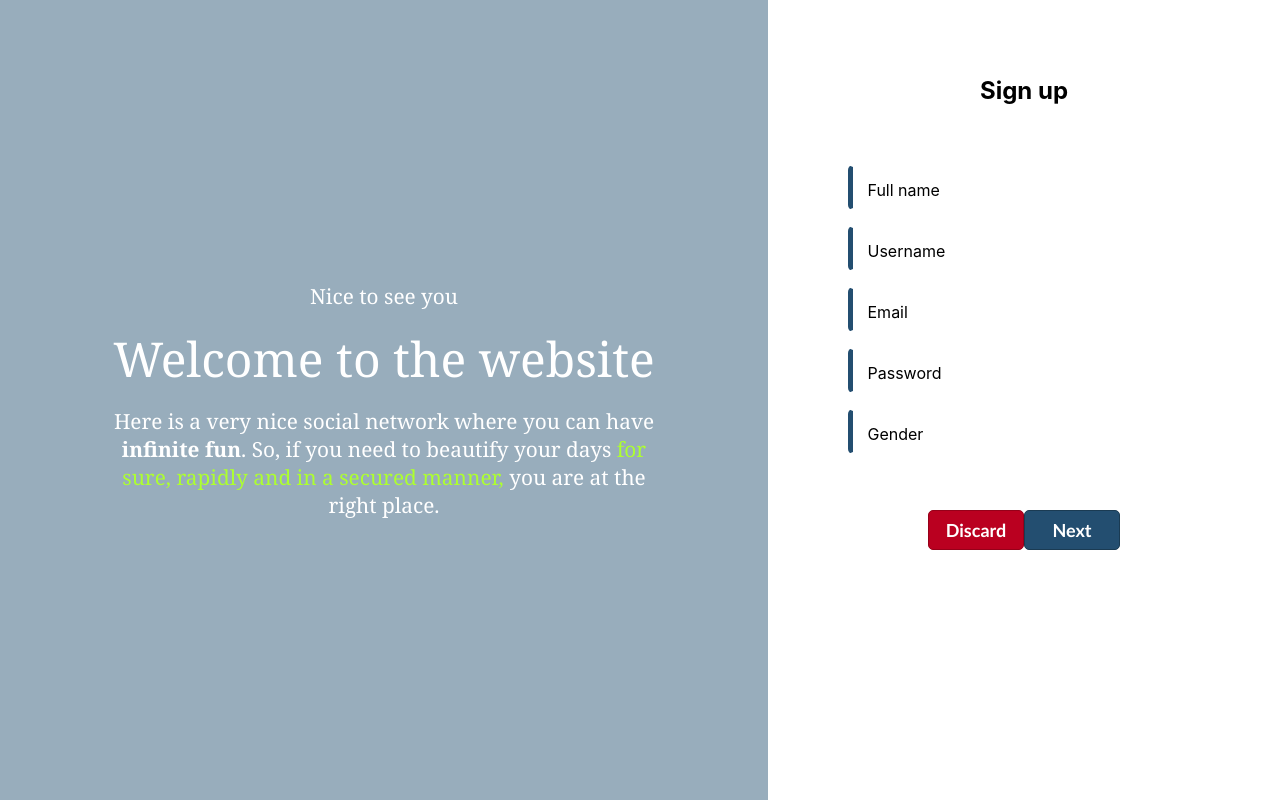
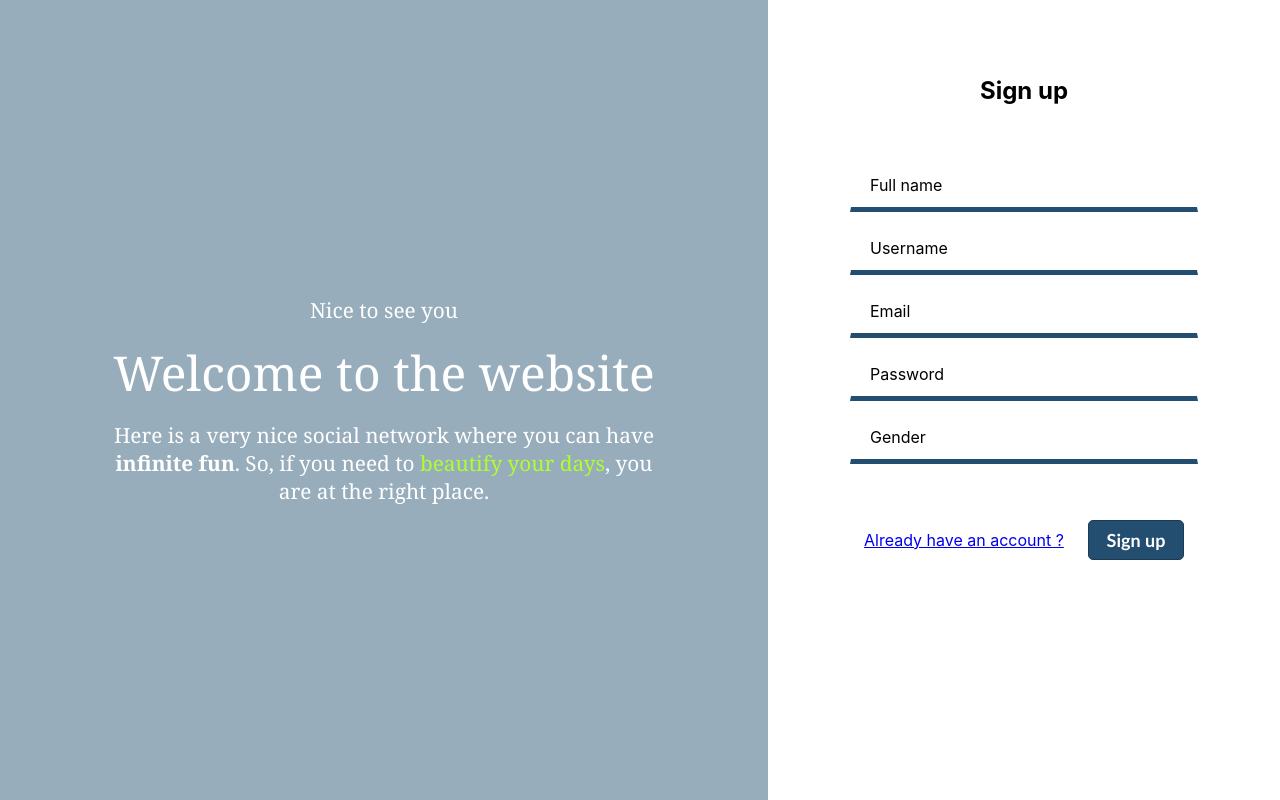
Before and after one commit to reseau-social-tp/friendly-frontend-service, a React (Create React App) app in the folder social-network-project/: page /sign-up in a window 1280 px wide. Built offline with nearby package versions, Linux system fonts and the light colour scheme.

Commit message:
modified sign up page

```diff
--- a/social-network-project/src/components/UserSignUp/scriptC.js
+++ b/social-network-project/src/components/UserSignUp/scriptC.js
@@ -1,13 +1,8 @@
-// # +====================================================================================+ #
-// # |================================= Powerk-soft ======================================| #
-// # |====================== bus-tickets app - All rights reserved =======================| #
-// # |======================= Programmer: NDANG ESSI Pierre Junior =======================| #
-// # +====================================================================================+ #
 
 import { useState } from 'react';
 import './styleC.css';
 import CustomAlert from '../Alert';
-import { useNavigate } from "react-router-dom";
+import { useNavigate,  Link } from "react-router-dom";
 import {LinearProgress, Box} from '@mui/material';
 
 export default function UserSignUp() {
@@ -75,7 +70,7 @@ export default function UserSignUp() {
                     <div className='contain'>
                         <p className='intro'>Nice to see you</p>
                         <p className='welcome'>Welcome to the website</p>
-                        <p className='encourager'>Here is a very nice social network where you can have <strong>infinite fun</strong>. So, if you need to beautify your days <span>for sure, rapidly and in a secured manner,</span> you are at the right place.</p>
+                        <p className='encourager'>Here is a very nice social network where you can have <strong>infinite fun</strong>. So, if you need to <span>beautify your days</span>, you are at the right place.</p>
 
                     </div>
                 </div>
@@ -119,11 +114,9 @@ export default function UserSignUp() {
                         </div>
 
                         <div className="validation">
-                            <button onClick={handleAbort} className="btn-reset" type="reset">
-                                Discard
-                            </button>
+                            <Link to="/login"className="Link" >Already have an account ?</Link>
                             <button onClick={handleSubmit} className="btn-submit" type="submit">
-                                Next
+                                Sign up
                             </button>
                         </div>
                     </form>
--- a/social-network-project/src/components/UserSignUp/styleC.css
+++ b/social-network-project/src/components/UserSignUp/styleC.css
@@ -25,7 +25,7 @@ div.descriptor-c{
     justify-content: center;
     align-items: center;
     flex-direction: row;
-    height: 35%;
+    height: 100%;
     /* background: url('../assets/bus.png') center/cover no-repeat; */
     width: 100%;
 
@@ -68,7 +68,7 @@ div.recorder-c{
     align-items: center;
     flex-direction: column;
     width: 100%;
-    height: 65%;
+    height: 60%;
 }
 div.form{
     display:flex;
@@ -82,32 +82,6 @@ div.form div.heading{
     margin-top: 1rem;
 }
 
-div.main-c div.recorder-c div.form div.steps-c{
-    width: 95%;
-    height: 2%;
-    margin-bottom: 1rem;
-    display:flex;
-    flex-direction: row;
-    justify-content: center;
-    align-items: center;
-}
-div.steps-c p{
-    width: 100%;
-    height: 100%;
-    background-color: var(--white);
-    margin: 0 0.2rem;
-    border: 1px  solid  var(--white);
-    border-radius: 3rem;
-}
-div.steps-c p.step-1{
-    background-color: var(--primary);
-}
-div.steps-c p.step-2{
-    background-color: #c5c5c5;
-}
-div.steps-c p.step-3{
-    background-color: #c5c5c5;
-}
 /* form - start */
 
 div.full-name,
@@ -121,12 +95,12 @@ div.gender {
 
 .input-area {
     outline: none;
-    border: 2px solid var(--white);
-    border-left: 5px solid var(--primary);
+    border: 1px solid var(--white);
+    border-bottom: 5px solid var(--primary);
     padding: 10px 13px;
     width: 20rem;
     font-size: 18px;
-    border-radius: 5px;
+    /* border-radius: 5px; */
 }
 
 .input-area:valid+.label {
@@ -137,14 +111,14 @@ div.gender {
 }
 
 .input-area:focus {
-    border: 2px solid var(--white);
-    border-left: 5px solid var(--primary);
+    border: 1px solid var(--primary);
+    border-bottom: 5px solid var(--primary);
 }
 
 .label {
     color: var(--black);
     position: absolute;
-    top: 15px;
+    top: 10px;
     left: 20px;
     background: #ffffff;
 }
@@ -168,8 +142,12 @@ form.client-register-form{
 }
 form.client-register-form div.validation {
     display: flex;
+    flex-direction: row;
+
+    align-items: center;
     justify-content: space-between;
     margin: 3rem 1rem;
+    width: 20rem;
 }
 
 .btn-reset, .btn-submit{
```
